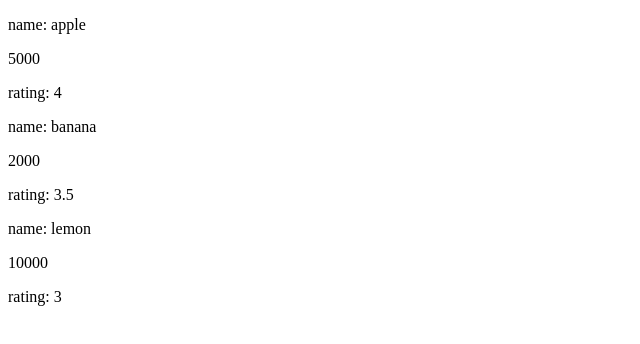
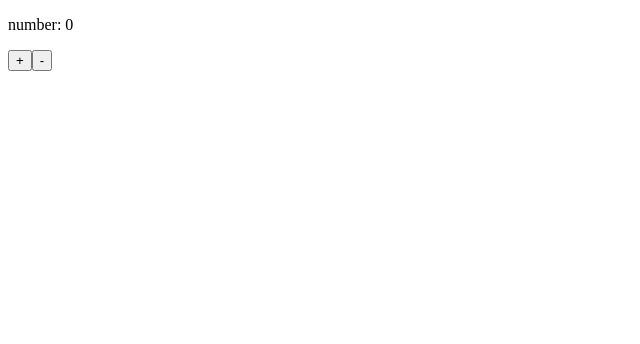
Before and after one commit to ynawhocodes/react-movie-app, a React (Create React App) app: page / in a window 1280 px wide. Shown: the top 344 px of the page, without its empty margins (0-640 px from the left). Built offline with nearby package versions, Linux system fonts and the light colour scheme.

Commit message:
use state

```diff
--- a/src/App.js
+++ b/src/App.js
@@ -1,49 +1,27 @@
 import React from 'react';
-import PropTypes from 'prop-types'
 
-function Food( {name, price, rating}) {
-  return (
-    <div>
-      <p>name: {name}</p>
-      <p>{price}</p>
-      <p>rating: {rating}</p>
-    </div>
-  );
-}
-function App() {
-  return (
-    <div>
-      {foodList.map(props => (<Food key={props.id} name={props.name} price={props.price} rating={props.rating}/> ))}
-    </div>
-  );
+class App extends React.Component {
+  state = {
+    count: 0,
+  };
+
+  add = () => {
+    this.setState(current => ({count: current.count + 1}));
+  }
+  minus = () => {
+    this.setState(current => ({count: current.count - 1}))
+  }
+  render() {
+    return (
+      <>
+      <p>number: {this.state.count}</p>
+      <button onClick={this.add}>+</button>
+      <button onClick={this.minus}>-</button>
+      </>
+    )
+  }
 }
 
-const foodList = [
-  {
-    id: 1,
-    name: "apple",
-    price: 5000,
-    rating: 4,
-  },
-  {
-    id: 2,
-    name: "banana",
-    price: 2000,
-    rating: 3.5,
-  },
-  {
-    id: 3,
-    name: "lemon",
-    price: 10000,
-    rating: 3,
-  },
 
-]
-
-Food.propTypes = {
-  name: PropTypes.string.isRequired,
-  price: PropTypes.number.isRequired,
-  rating: PropTypes.number.isRequired,
-};
 
 export default App;
```
